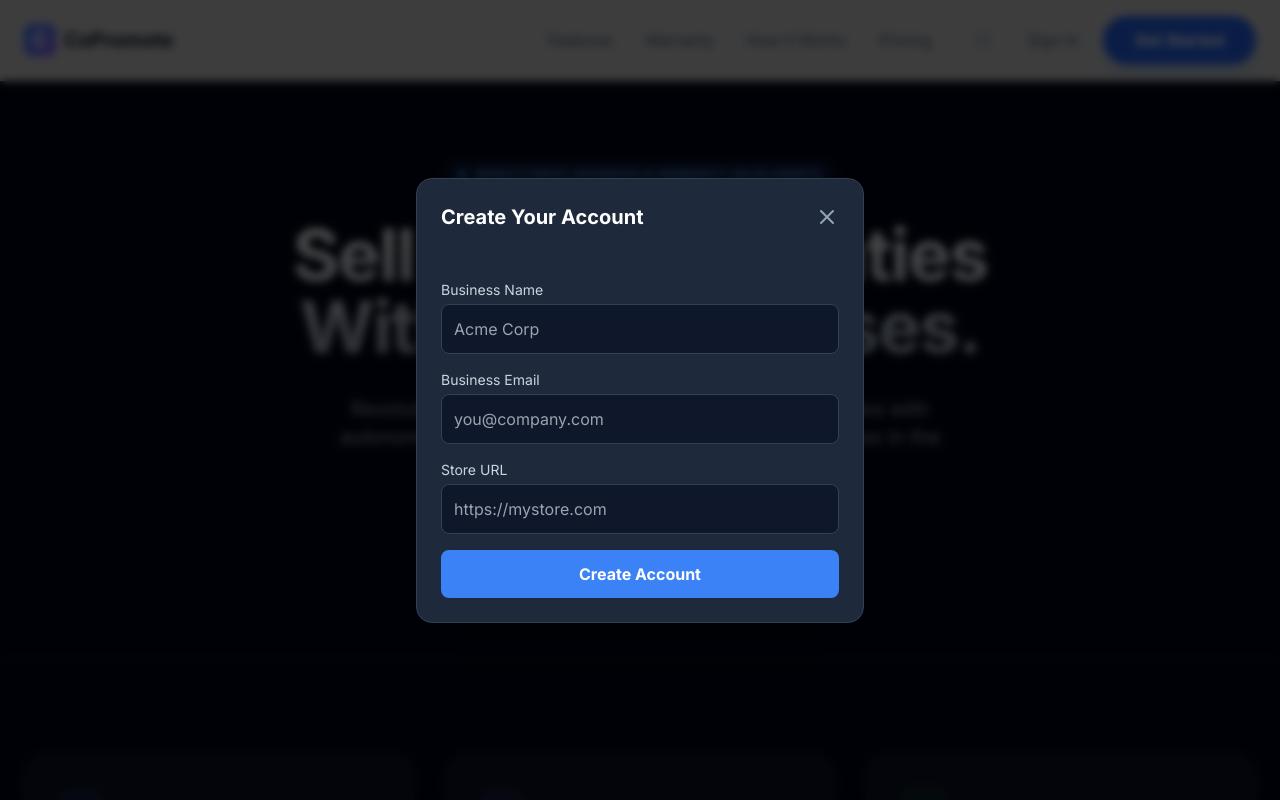
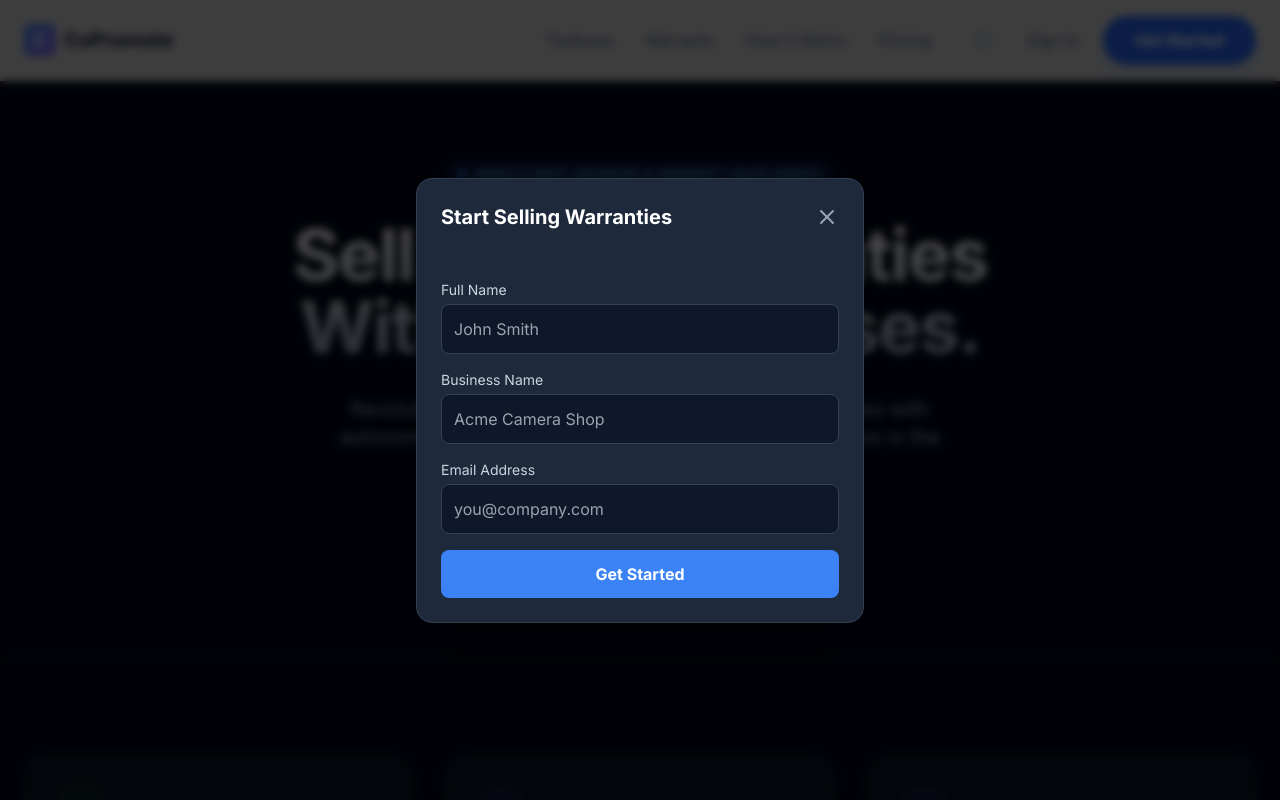
Before and after one commit to rbraudy/copromote.ai, a React (Vite) app: page /design-v2 in a window 1280 px wide. Both pictures are taken after a click on the button "Get Started". Shown: the top 800 px of the page. Built offline with nearby package versions, Linux system fonts and the light colour scheme; no server answers.

Commit message:
update NewDesign page text and grid order, deprecate promotions UI

```diff
--- /dev/null
+++ b/src/components/Auth/WarrantySignUpModal.tsx
@@ -0,0 +1,118 @@
+import React, { useState } from 'react';
+import Modal from '../UI/Modal';
+import { auth, db } from '../../lib/firebase';
+import { createUserWithEmailAndPassword } from 'firebase/auth';
+import { doc, setDoc } from 'firebase/firestore';
+
+interface WarrantySignUpModalProps {
+    isOpen: boolean;
+    onClose: () => void;
+}
+
+const WarrantySignUpModal: React.FC<WarrantySignUpModalProps> = ({ isOpen, onClose }) => {
+    const [formData, setFormData] = useState({
+        fullName: '',
+        businessName: '',
+        email: ''
+    });
+    const [loading, setLoading] = useState(false);
+
+    const handleChange = (e: React.ChangeEvent<HTMLInputElement>) => {
+        const { name, value } = e.target;
+        setFormData(prev => ({ ...prev, [name]: value }));
+    };
+
+    const handleSubmit = async (e: React.FormEvent) => {
+        e.preventDefault();
+        setLoading(true);
+
+        try {
+            // 1. Create User in Firebase Auth (using a default password for this demo flow)
+            const userCredential = await createUserWithEmailAndPassword(auth, formData.email, "copromote123");
+            const user = userCredential.user;
+
+            // 2. Save additional details to Firestore
+            await setDoc(doc(db, "users", user.uid), {
+                fullName: formData.fullName,
+                businessName: formData.businessName,
+                email: formData.email,
+                type: 'warranty_user', // Tagging them specifically
+                createdAt: new Date().toISOString()
+            });
+
+            console.log('User Registered:', user.uid);
+            alert(`Welcome, ${formData.fullName}! Your warranty account has been created.`);
+            onClose();
+            setFormData({ fullName: '', businessName: '', email: '' });
+        } catch (error: any) {
+            console.error("Error signing up:", error);
+            alert(`Error: ${error.message}`);
+        } finally {
+            setLoading(false);
+        }
+    };
+
+    return (
+        <Modal isOpen={isOpen} onClose={onClose} title="Start Selling Warranties">
+            <form onSubmit={handleSubmit} className="space-y-4">
+                <div>
+                    <label htmlFor="fullName" className="block text-sm font-medium text-slate-300 mb-1">
+                        Full Name
+                    </label>
+                    <input
+                        type="text"
+                        id="fullName"
+                        name="fullName"
+                        required
+                        value={formData.fullName}
+                        onChange={handleChange}
+                        className="w-full p-3 rounded-lg bg-primary-dark border border-slate-700 text-white focus:ring-2 focus:ring-accent-blue focus:border-transparent outline-none transition-all"
+                        placeholder="John Smith"
+                    />
+                </div>
+
+                <div>
+                    <label htmlFor="businessName" className="block text-sm font-medium text-slate-300 mb-1">
+                        Business Name
+                    </label>
+                    <input
+                        type="text"
+                        id="businessName"
+                        name="businessName"
+                        required
+                        value={formData.businessName}
+                        onChange={handleChange}
+                        className="w-full p-3 rounded-lg bg-primary-dark border border-slate-700 text-white focus:ring-2 focus:ring-accent-blue focus:border-transparent outline-none transition-all"
+                        placeholder="Acme Camera Shop"
+                    />
+                </div>
+
+                <div>
+                    <label htmlFor="email" className="block text-sm font-medium text-slate-300 mb-1">
+                        Email Address
+                    </label>
+                    <input
+                        type="email"
+                        id="email"
+                        name="email"
+                        required
+                        value={formData.email}
+                        onChange={handleChange}
+                        className="w-full p-3 rounded-lg bg-primary-dark border border-slate-700 text-white focus:ring-2 focus:ring-accent-blue focus:border-transparent outline-none transition-all"
+                        placeholder="you@company.com"
+                    />
+                </div>
+
+                <button
+                    type="submit"
+                    disabled={loading}
+                    className="w-full py-3 mt-4 bg-accent-blue text-white font-bold rounded-lg hover:bg-accent-purple transition duration-300 transform hover:scale-[1.02] disabled:opacity-50 disabled:cursor-not-allowed"
+                >
+                    {loading ? 'Creating Account...' : 'Get Started'}
+                </button>
+            </form>
+        </Modal>
+    );
+};
+
+export default WarrantySignUpModal;
--- a/src/components/Dashboard/DemoCallModal.tsx
+++ b/src/components/Dashboard/DemoCallModal.tsx
@@ -84,7 +84,7 @@ export const DemoCallModal: React.FC<DemoCallModalProps> = ({ isOpen, onClose })
                     ) : (
                         <form onSubmit={handleCall} className="space-y-6">
                             <div>
-                                <label className="block text-sm font-medium text-slate-300 mb-2">Your Name</label>
+                                <label className="block text-sm font-medium text-slate-300 mb-2">Customer Name</label>
                                 <input
                                     type="text"
                                     placeholder="Jane Doe"
--- a/src/components/Sections/Hero.tsx
+++ b/src/components/Sections/Hero.tsx
@@ -1,7 +1,11 @@
 import React, { useState } from 'react';
 import { DemoCallModal } from '../Dashboard/DemoCallModal';
 
-const Hero: React.FC = () => {
+interface HeroProps {
+    onSignUpClick: () => void;
+}
+
+const Hero: React.FC<HeroProps> = ({ onSignUpClick }) => {
     const [isDemoOpen, setIsDemoOpen] = useState(false);
     return (
         <section className="bg-hero-gradient pt-32 pb-24 text-center">
@@ -19,12 +23,12 @@ const Hero: React.FC = () => {
 
                 {/* Main CTA */}
                 <div className="flex flex-col sm:flex-row items-center justify-center gap-4">
-                    <a
-                        href="#demo"
+                    <button
+                        onClick={onSignUpClick}
                         className="w-full sm:w-auto px-12 py-4 bg-accent-purple text-lg font-bold rounded-xl shadow-2xl shadow-violet-500/50 hover:bg-violet-600 transition duration-300 transform hover:scale-[1.02]"
                     >
                         Start Generating Sales
-                    </a>
+                    </button>
                 </div>
 
                 <DemoCallModal isOpen={isDemoOpen} onClose={() => setIsDemoOpen(false)} />
--- a/src/pages/NewDesign.tsx
+++ b/src/pages/NewDesign.tsx
@@ -8,7 +8,8 @@ import { auth } from '../lib/firebase';
 import { onAuthStateChanged, User, signOut } from 'firebase/auth';
 import Header from '../components/Layout/Header';
 import SignInModal from '../components/Auth/SignInModal';
-import SignUpModal from '../components/Auth/SignUpModal';
+import SignUpModal from '../components/Auth/SignUpModal'; // Keeping for reference
+import WarrantySignUpModal from '../components/Auth/WarrantySignUpModal';
 import { DemoCallModal } from '../components/Dashboard/DemoCallModal';
 
 const NewDesign = () => {
@@ -92,13 +93,23 @@ const NewDesign = () => {
                     setIsSignInOpen(false);
                 }}
             />
-            <SignUpModal isOpen={isSignUpOpen} onClose={() => setIsSignUpOpen(false)} />
+            <WarrantySignUpModal isOpen={isSignUpOpen} onClose={() => setIsSignUpOpen(false)} />
+            {/* <SignUpModal isOpen={isSignUpOpen} onClose={() => setIsSignUpOpen(false)} /> */}
             <DemoCallModal isOpen={isDemoOpen} onClose={() => setIsDemoOpen(false)} />
 
             {/* Value Prop Grid */}
             <section id="features" className="py-24 border-t border-white/5 bg-slate-950">
                 <div className="max-w-7xl mx-auto px-6">
                     <div className="grid md:grid-cols-3 gap-8">
+                        <div className="p-8 rounded-3xl bg-white/5 border border-white/10 hover:border-blue-500/30 transition-all group">
+                            <div className="w-12 h-12 bg-emerald-500/10 rounded-2xl flex items-center justify-center mb-6 group-hover:scale-110 transition-transform">
+                                <TrendingUp className="text-emerald-500 w-6 h-6" />
+                            </div>
+                            <h3 className="text-xl font-bold mb-4">World Class Sales Experts</h3>
+                            <p className="text-slate-400 text-sm leading-relaxed">
+                                Our agents leverage industry-leading best practices and real-world expertise to deliver high-impact results for your business, consistently and at scale.
+                            </p>
+                        </div>
                         <div className="p-8 rounded-3xl bg-white/5 border border-white/10 hover:border-blue-500/30 transition-all group">
                             <div className="w-12 h-12 bg-blue-500/10 rounded-2xl flex items-center justify-center mb-6 group-hover:scale-110 transition-transform">
                                 <BrainCircuit className="text-blue-500 w-6 h-6" />
@@ -115,15 +126,6 @@ const NewDesign = () => {
                             <h3 className="text-xl font-bold mb-4">Persona-Matched Sales</h3>
                             <p className="text-slate-400 text-sm leading-relaxed">
                                 Dynamically adjusts tone, speed, and pitch based on the customer's market and individual persona for maximum conversion.
-                            </p>
-                        </div>
-                        <div className="p-8 rounded-3xl bg-white/5 border border-white/10 hover:border-blue-500/30 transition-all group">
-                            <div className="w-12 h-12 bg-emerald-500/10 rounded-2xl flex items-center justify-center mb-6 group-hover:scale-110 transition-transform">
-                                <TrendingUp className="text-emerald-500 w-6 h-6" />
-                            </div>
-                            <h3 className="text-xl font-bold mb-4">Reduced Acquisition Costs</h3>
-                            <p className="text-slate-400 text-sm leading-relaxed">
-                                Fully automated 24/7 sales operations that outperform traditional call centers at a fraction of the cost.
                             </p>
                         </div>
                     </div>
@@ -278,7 +280,7 @@ const NewDesign = () => {
             <footer className="py-12 border-t border-white/5 text-center text-slate-500 text-sm">
                 <p>&copy; 2026 CoPromote.ai - The Future of Warranty Sales</p>
             </footer>
-        </div>
+        </div >
     );
 };
 
```
Also changed, not shown: src/App.tsx (+7 -45 lines), src/components/Sections/CTA.tsx (+9 -5 lines).
